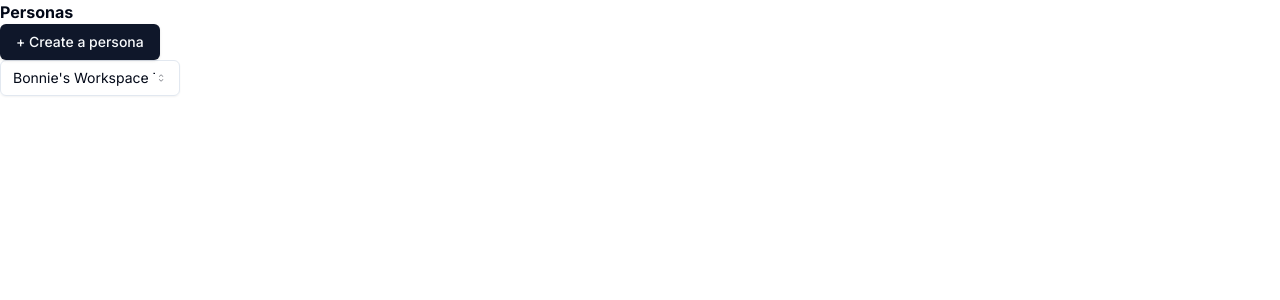
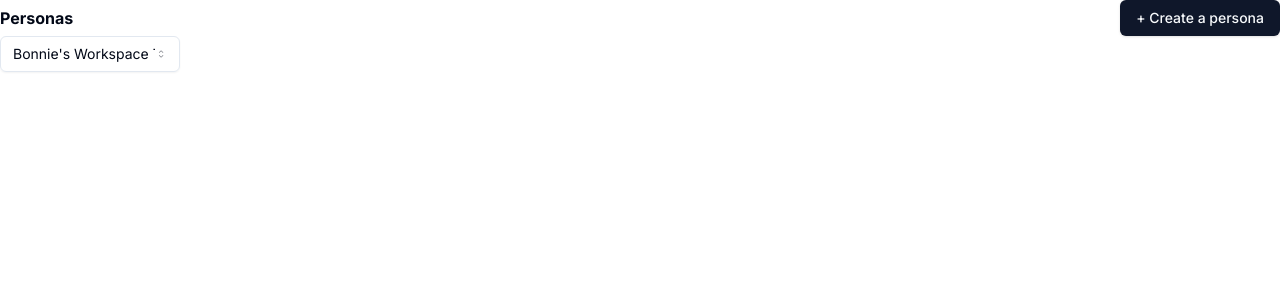
Before and after one commit to ajaywaghray/my-app, a Next.js app: page / in a window 1280 px wide. Shown: the top 300 px of the page. Built offline with nearby package versions, Linux system fonts and the light colour scheme.

Commit message:
Adjust layout of top bar

```diff
--- a/src/app/page.tsx
+++ b/src/app/page.tsx
@@ -12,10 +12,10 @@ import { Button } from "@/components/ui/button"
 export default function Home() {
   return (
     <main>
-      <div>
-      <div style={{fontWeight: '700'}}>
-        Personas
-      </div>
+      <div style={{ display: 'flex', justifyContent: 'space-between', alignItems: 'center' }}>
+        <div style={{fontWeight: '700'}}>
+          Personas
+        </div>
         <Button>+ Create a persona</Button>
       </div>
       <Select>
```
